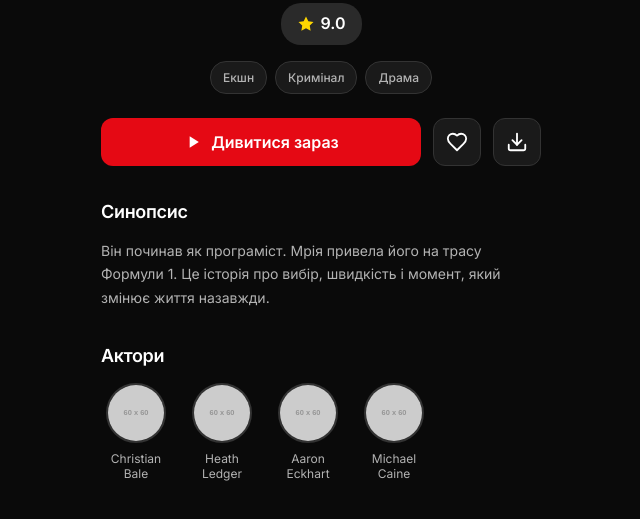
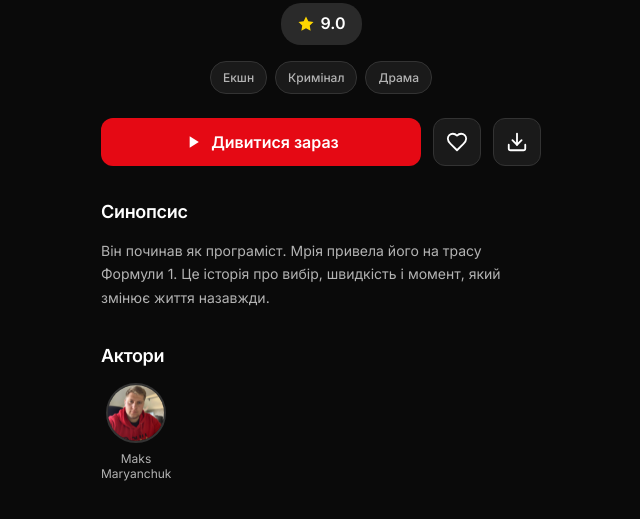
Before and after one commit to NazarLakusta/MaksssSantaaa, a plain HTML site: page index.html in a window 1280 px wide. Shown: the part 561-1080 px from the top of the page, without its empty margins (319-959 px from the left). Drawn offline with Linux system fonts and the light colour scheme; placeholder pictures from the web are drawn by us.

Commit message:
fsdfdsfds

```diff
--- a/index.html
+++ b/index.html
@@ -171,28 +171,11 @@
                 <div class="cast-list">
                     <div class="cast-item">
                         <div class="cast-avatar">
-                            <img src="https://via.placeholder.com/60x60/2a2a2a/ffffff?text=CH" alt="Christian Bale">
+                            <img src="img/maks.jpg" alt="Christian Bale">
                         </div>
-                        <p class="cast-name">Christian Bale</p>
+                        <p class="cast-name">Maks Maryanchuk</p>
                     </div>
-                    <div class="cast-item">
-                        <div class="cast-avatar">
-                            <img src="https://via.placeholder.com/60x60/2a2a2a/ffffff?text=HJ" alt="Heath Ledger">
-                        </div>
-                        <p class="cast-name">Heath Ledger</p>
-                    </div>
-                    <div class="cast-item">
-                        <div class="cast-avatar">
-                            <img src="https://via.placeholder.com/60x60/2a2a2a/ffffff?text=AE" alt="Aaron Eckhart">
-                        </div>
-                        <p class="cast-name">Aaron Eckhart</p>
-                    </div>
-                    <div class="cast-item">
-                        <div class="cast-avatar">
-                            <img src="https://via.placeholder.com/60x60/2a2a2a/ffffff?text=MG" alt="Michael Caine">
-                        </div>
-                        <p class="cast-name">Michael Caine</p>
-                    </div>
+
                 </div>
             </div>
 
```
Also changed, not shown: img/maks.jpg (added).
